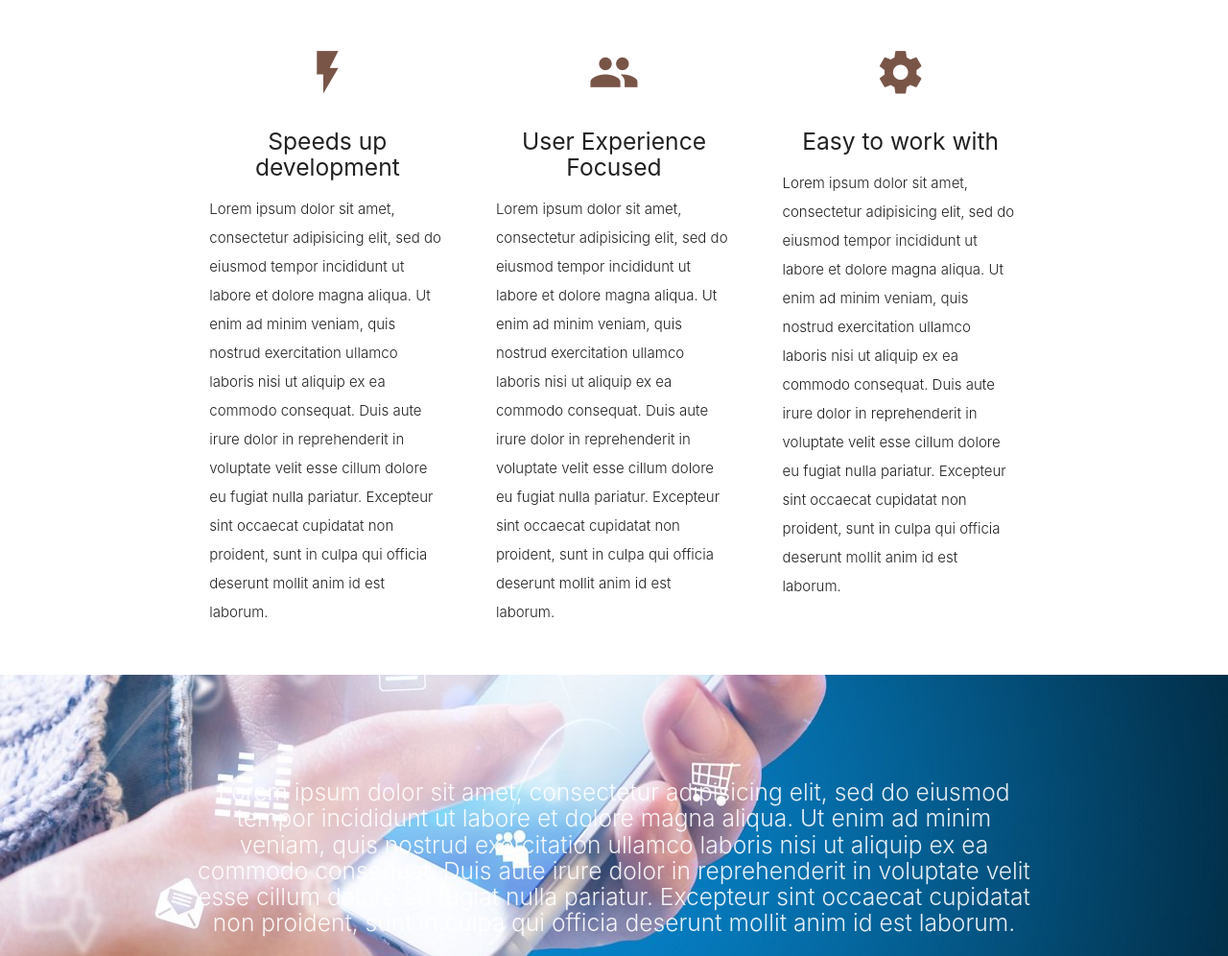
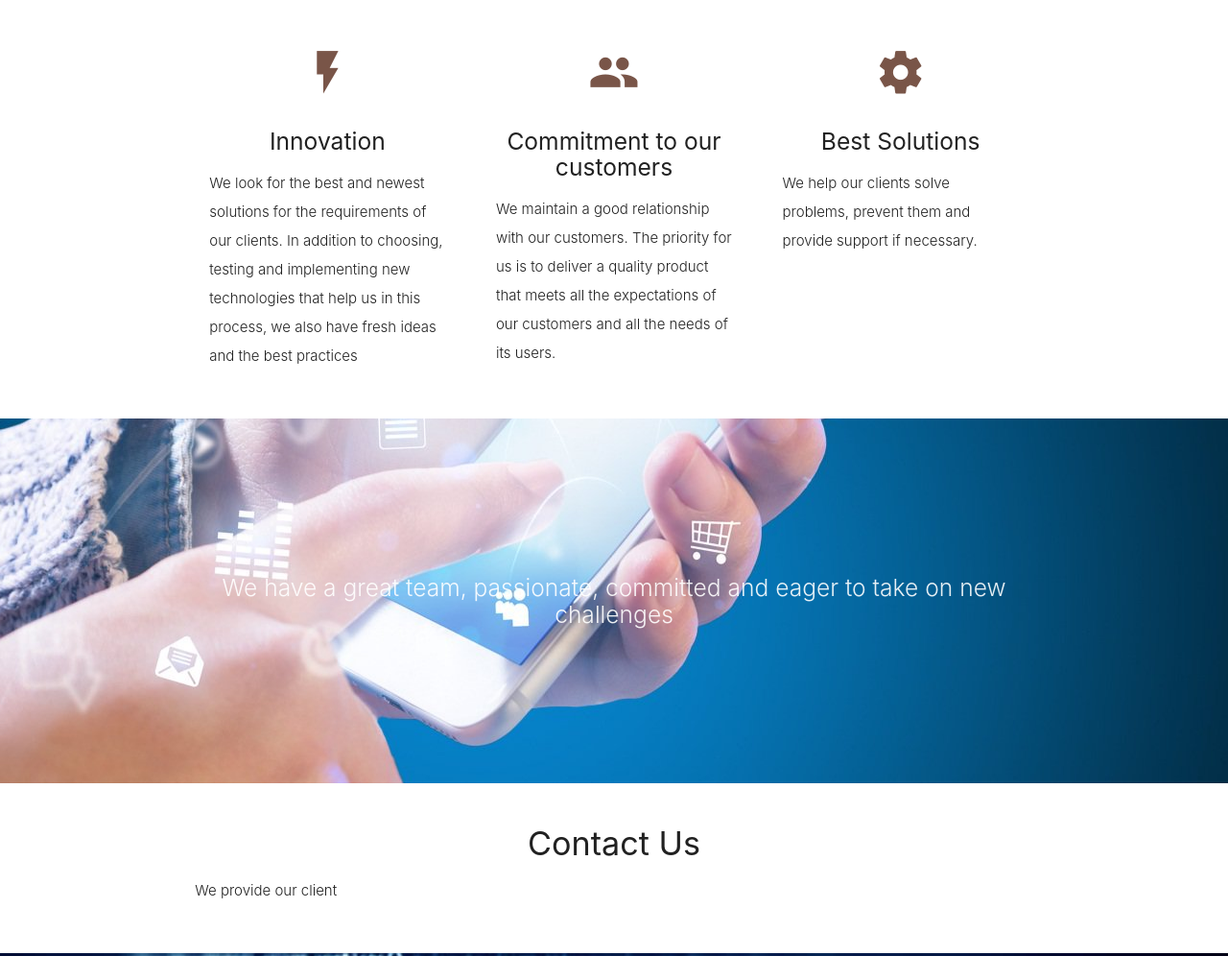
Before and after one commit to Chourioz/vas-web-page, a website: page index.html in a window 1280 px wide. Shown: the part 446-1442 px from the top of the page at 96% size. Drawn offline with nearby package versions, Linux system fonts and the light colour scheme.

Commit message:
Nuevos comentarios de la pagina web

```diff
--- a/index.html
+++ b/index.html
@@ -79,27 +79,27 @@
         <div class="col s12 m4">
           <div class="icon-block">
             <h2 class="center brown-text"><i class="material-icons">flash_on</i></h2>
-            <h5 class="center">Speeds up development</h5>
+            <h5 class="center">Innovation</h5>
 
-            <p class="light">Lorem ipsum dolor sit amet, consectetur adipisicing elit, sed do eiusmod tempor incididunt ut labore et dolore magna aliqua. Ut enim ad minim veniam, quis nostrud exercitation ullamco laboris nisi ut aliquip ex ea commodo consequat. Duis aute irure dolor in reprehenderit in voluptate velit esse cillum dolore eu fugiat nulla pariatur. Excepteur sint occaecat cupidatat non proident, sunt in culpa qui officia deserunt mollit anim id est laborum.</p>
+            <p class="light"> We look for the best and newest solutions for the requirements of our clients. In addition to choosing, testing and implementing new technologies that help us in this process, we also have fresh ideas and the best practices</p>
           </div>
         </div>
 
         <div class="col s12 m4">
           <div class="icon-block">
             <h2 class="center brown-text"><i class="material-icons">group</i></h2>
-            <h5 class="center">User Experience Focused</h5>
+            <h5 class="center">Commitment to our customers</h5>
 
-            <p class="light">Lorem ipsum dolor sit amet, consectetur adipisicing elit, sed do eiusmod tempor incididunt ut labore et dolore magna aliqua. Ut enim ad minim veniam, quis nostrud exercitation ullamco laboris nisi ut aliquip ex ea commodo consequat. Duis aute irure dolor in reprehenderit in voluptate velit esse cillum dolore eu fugiat nulla pariatur. Excepteur sint occaecat cupidatat non proident, sunt in culpa qui officia deserunt mollit anim id est laborum.</p>
+            <p class="light">We maintain a good relationship with our customers. The priority for us is to deliver a quality product that meets all the expectations of our customers and all the needs of its users.</p>
           </div>
         </div>
 
         <div class="col s12 m4">
           <div class="icon-block">
             <h2 class="center brown-text"><i class="material-icons">settings</i></h2>
-            <h5 class="center">Easy to work with</h5>
+            <h5 class="center">Best Solutions</h5>
 
-            <p class="light">Lorem ipsum dolor sit amet, consectetur adipisicing elit, sed do eiusmod tempor incididunt ut labore et dolore magna aliqua. Ut enim ad minim veniam, quis nostrud exercitation ullamco laboris nisi ut aliquip ex ea commodo consequat. Duis aute irure dolor in reprehenderit in voluptate velit esse cillum dolore eu fugiat nulla pariatur. Excepteur sint occaecat cupidatat non proident, sunt in culpa qui officia deserunt mollit anim id est laborum.</p>
+            <p class="light">We help our clients solve problems, prevent them and provide support if necessary.</p>
           </div>
         </div>
       </div>
@@ -112,7 +112,7 @@
     <div class="section no-pad-bot">
       <div class="container">
         <div class="row center">
-          <h5 class="header col s12 light">Lorem ipsum dolor sit amet, consectetur adipisicing elit, sed do eiusmod tempor incididunt ut labore et dolore magna aliqua. Ut enim ad minim veniam, quis nostrud exercitation ullamco laboris nisi ut aliquip ex ea commodo consequat. Duis aute irure dolor in reprehenderit in voluptate velit esse cillum dolore eu fugiat nulla pariatur. Excepteur sint occaecat cupidatat non proident, sunt in culpa qui officia deserunt mollit anim id est laborum.</h5>
+          <h5 class="header col s12 light">We have a great team, passionate, committed and eager to take on new challenges</h5>
         </div>
       </div>
     </div>
@@ -126,7 +126,7 @@
         <div class="col s12 center">
           <h3><i class="mdi-content-send brown-text"></i></h3>
           <h4>Contact Us</h4>
-          <p class="left-align light">Lorem ipsum dolor sit amet, consectetur adipiscing elit. Nullam scelerisque id nunc nec volutpat. Etiam pellentesque tristique arcu, non consequat magna fermentum ac. Cras ut ultricies eros. Maecenas eros justo, ullamcorper a sapien id, viverra ultrices eros. Morbi sem neque, posuere et pretium eget, bibendum sollicitudin lacus. Aliquam eleifend sollicitudin diam, eu mattis nisl maximus sed. Nulla imperdiet semper molestie. Morbi massa odio, condimentum sed ipsum ac, gravida ultrices erat. Nullam eget dignissim mauris, non tristique erat. Vestibulum ante ipsum primis in faucibus orci luctus et ultrices posuere cubilia Curae;</p>
+          <p class="left-align light">We provide our client</p>
         </div>
       </div>
 
```
